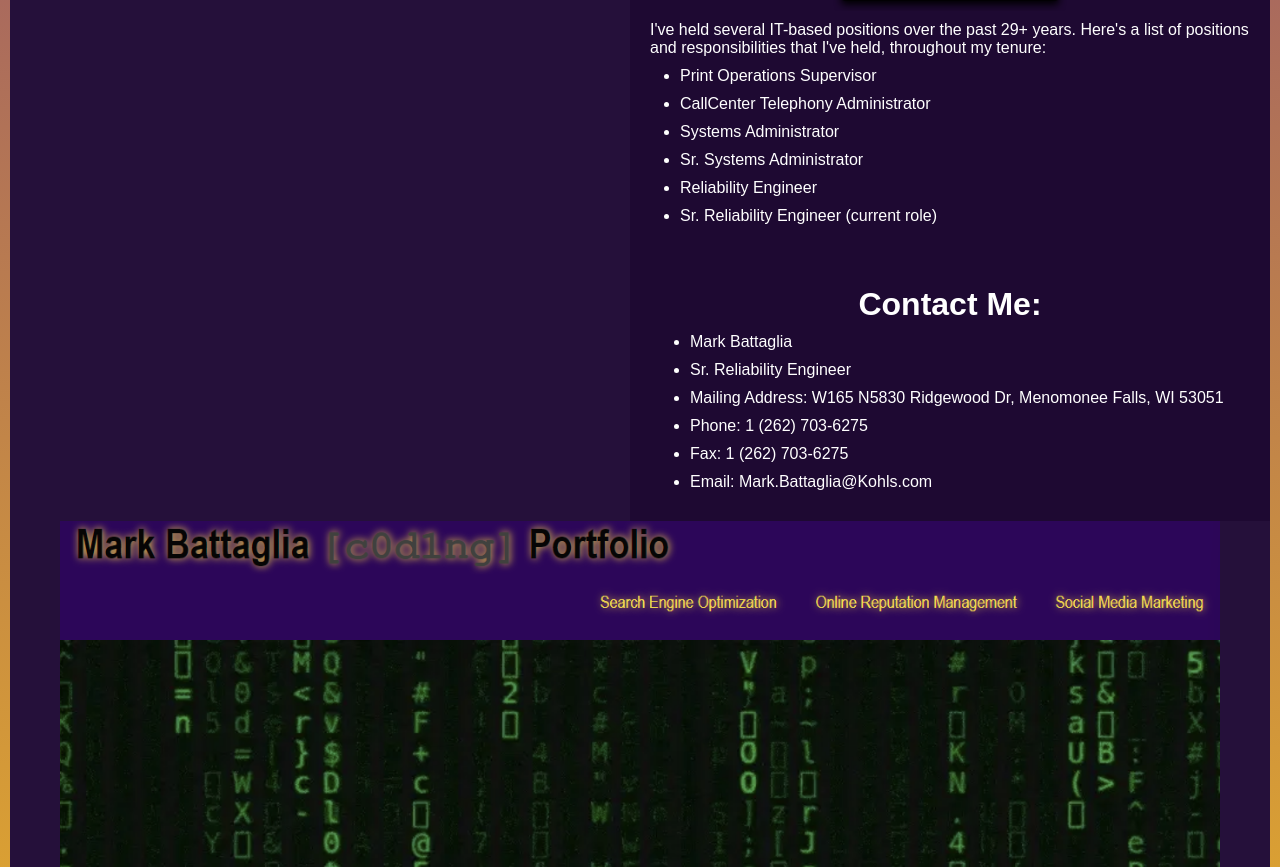
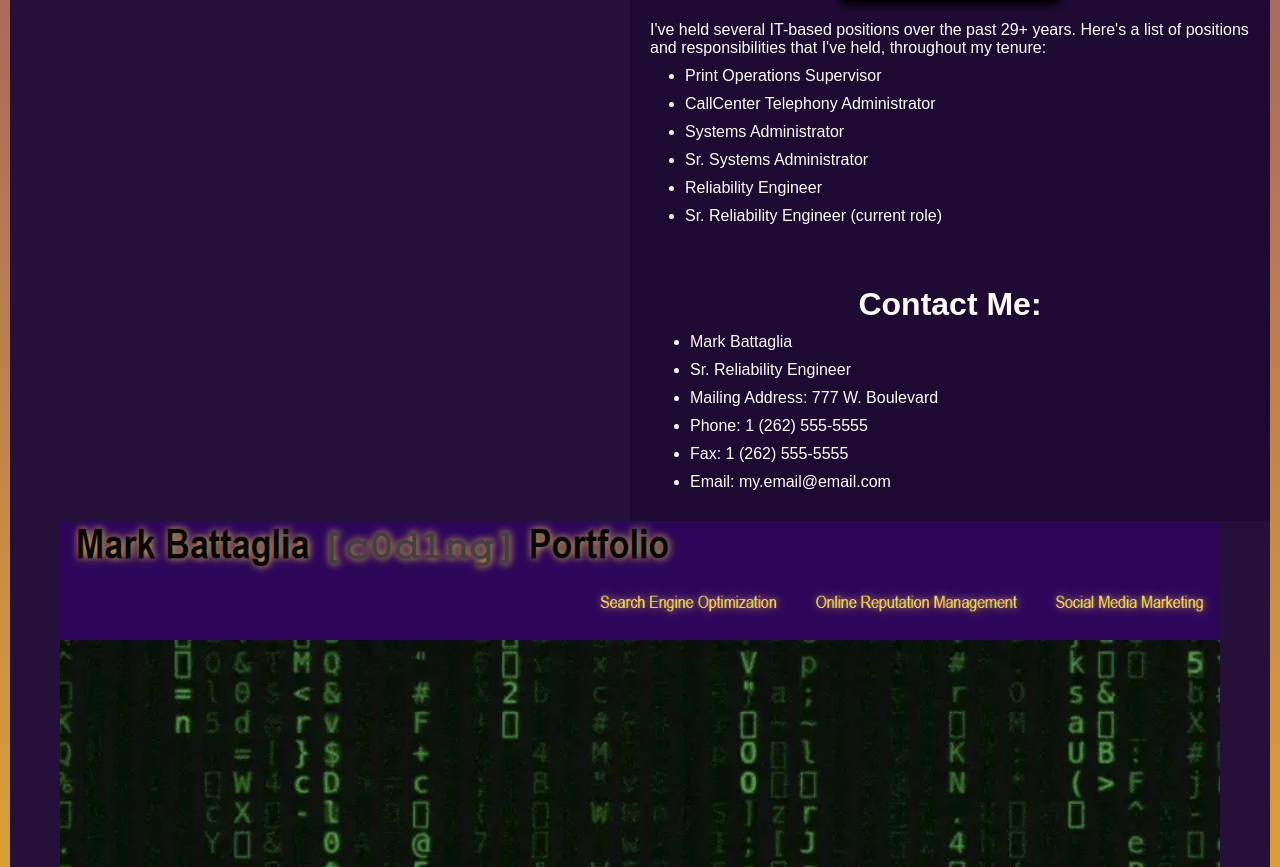
Before and after one commit to eSTee3/02-Challenge, a plain HTML site: page index.html in a window 1280 px wide. Shown: the part 1692-2559 px from the top of the page. Drawn offline with Linux system fonts and the light colour scheme.

Commit message:
Aligned first list to match second list

```diff
--- a/assets/css/style.css
+++ b/assets/css/style.css
@@ -83,7 +83,7 @@ p {
 }
 
 .my-details li{
-    margin: 10px 0px 00px 30px;
+    margin: 10px 0px 0px 35px;
     text-align: left;
 }
 
--- a/index.html
+++ b/index.html
@@ -65,10 +65,10 @@
             <ul>
                 <li>Mark Battaglia</li>
                 <li>Sr. Reliability Engineer</li>
-                <li>Mailing Address: W165 N5830 Ridgewood Dr, Menomonee Falls, WI 53051</li>
-                <li>Phone: 1 (262) 703-6275</li>
-                <li>Fax: 1 (262) 703-6275</li>
-                <li>Email: Mark.Battaglia@Kohls.com</li>
+                <li>Mailing Address: 777 W. Boulevard</li>
+                <li>Phone: 1 (262) 555-5555</li>
+                <li>Fax: 1 (262) 555-5555</li>
+                <li>Email: my.email@email.com</li>
             </ul>
         </section>
     </section>
```
